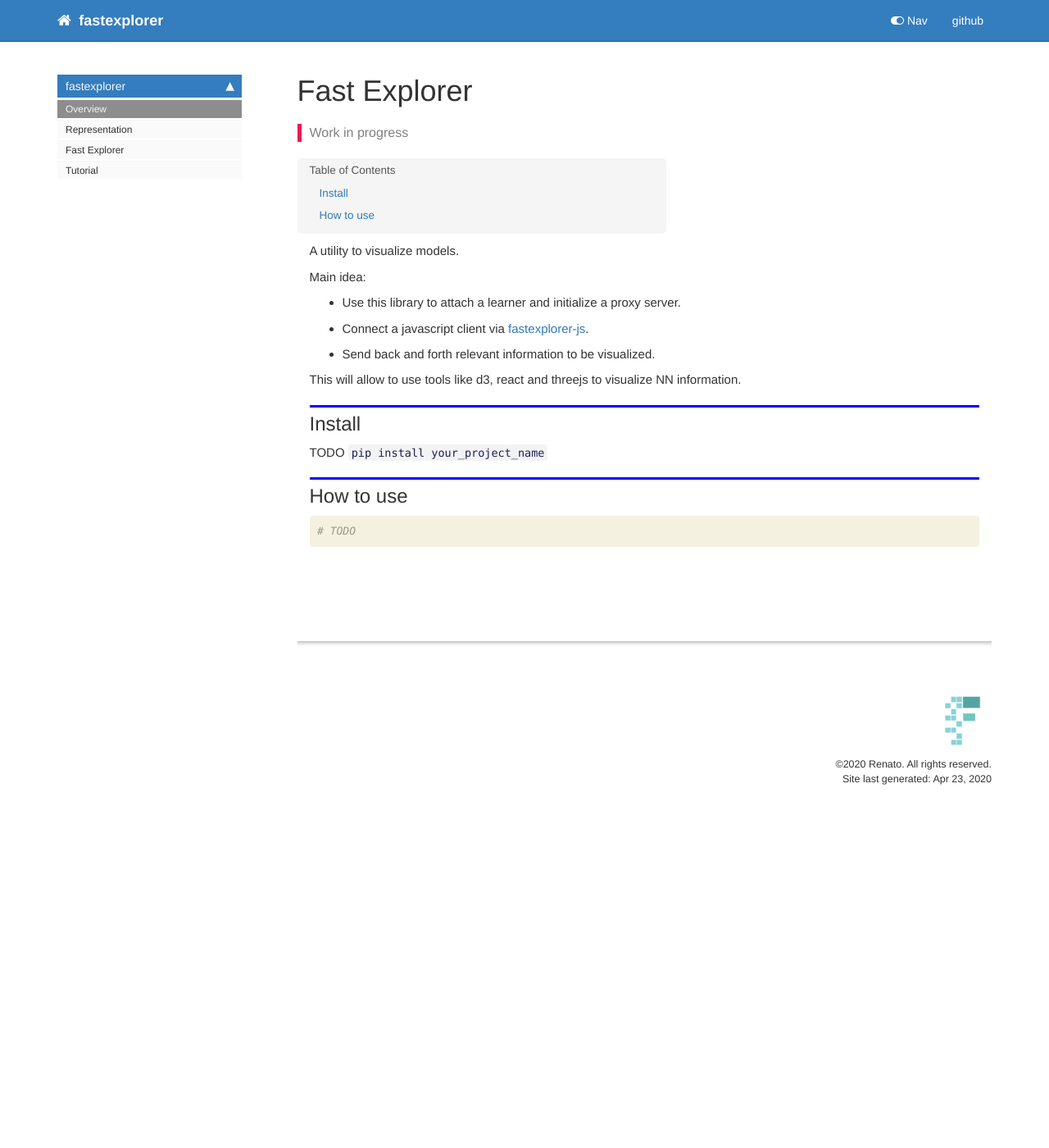
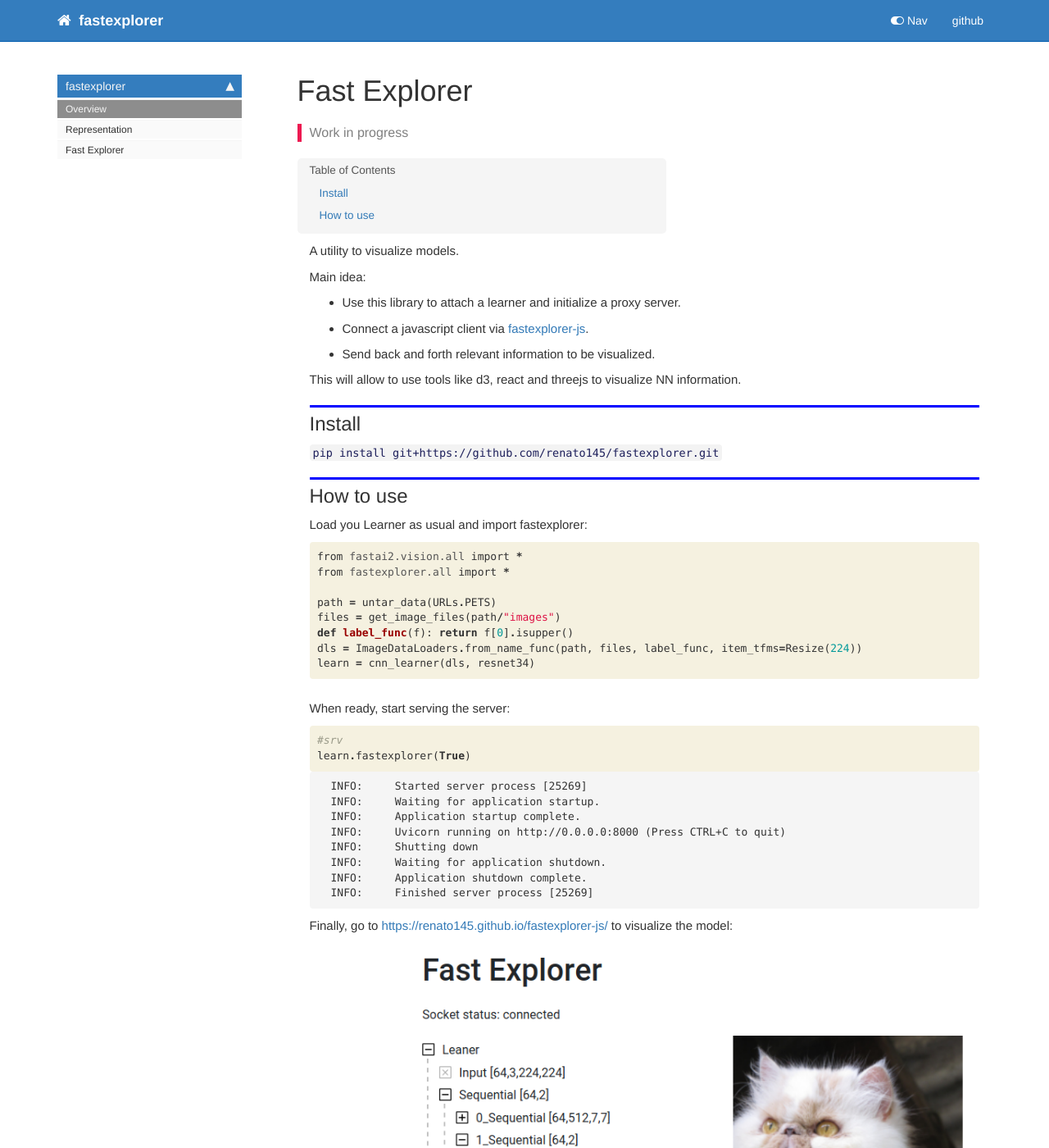
Before and after one commit to renato145/fastexplorer, a Jekyll site: the page built from docs/index.html, in a window 1280 px wide and 1400 px high. Shown: the whole window at 82% size. Built offline with Jekyll 4.4.1, drawn with Linux system fonts in a browser that asks for light colours; nearby versions of some CDN libraries; comment, search, counter and statistics services are not loaded.

Commit message:
documentation indes

```diff
--- a/docs/_data/sidebars/home_sidebar.yml
+++ b/docs/_data/sidebars/home_sidebar.yml
@@ -15,9 +15,6 @@ entries:
     - output: web,pdf
       title: Fast Explorer
       url: /explorer
-    - output: web,pdf
-      title: Tutorial
-      url: /tutorial
     output: web
     title: fastexplorer
   output: web
--- a/docs/index.html
+++ b/docs/index.html
@@ -49,7 +49,7 @@ description: "Work in progress"
 </div>
 <div class="cell border-box-sizing text_cell rendered"><div class="inner_cell">
 <div class="text_cell_render border-box-sizing rendered_html">
-<p>TODO <code>pip install your_project_name</code></p>
+<p><code>pip install git+https://github.com/renato145/fastexplorer.git</code></p>
 
 </div>
 </div>
@@ -60,6 +60,13 @@ description: "Work in progress"
 </div>
 </div>
 </div>
+<div class="cell border-box-sizing text_cell rendered"><div class="inner_cell">
+<div class="text_cell_render border-box-sizing rendered_html">
+<p>Load you Learner as usual and import fastexplorer:</p>
+
+</div>
+</div>
+</div>
     {% raw %}
 
 <div class="cell border-box-sizing code_cell rendered">
@@ -67,7 +74,14 @@ description: "Work in progress"
 
 <div class="inner_cell">
     <div class="input_area">
-<div class=" highlight hl-ipython3"><pre><span></span><span class="c1"># TODO</span>
+<div class=" highlight hl-ipython3"><pre><span></span><span class="kn">from</span> <span class="nn">fastai2.vision.all</span> <span class="kn">import</span> <span class="o">*</span>
+<span class="kn">from</span> <span class="nn">fastexplorer.all</span> <span class="kn">import</span> <span class="o">*</span>
+
+<span class="n">path</span> <span class="o">=</span> <span class="n">untar_data</span><span class="p">(</span><span class="n">URLs</span><span class="o">.</span><span class="n">PETS</span><span class="p">)</span>
+<span class="n">files</span> <span class="o">=</span> <span class="n">get_image_files</span><span class="p">(</span><span class="n">path</span><span class="o">/</span><span class="s2">&quot;images&quot;</span><span class="p">)</span>
+<span class="k">def</span> <span class="nf">label_func</span><span class="p">(</span><span class="n">f</span><span class="p">):</span> <span class="k">return</span> <span class="n">f</span><span class="p">[</span><span class="mi">0</span><span class="p">]</span><span class="o">.</span><span class="n">isupper</span><span class="p">()</span>
+<span class="n">dls</span> <span class="o">=</span> <span class="n">ImageDataLoaders</span><span class="o">.</span><span class="n">from_name_func</span><span class="p">(</span><span class="n">path</span><span class="p">,</span> <span class="n">files</span><span class="p">,</span> <span class="n">label_func</span><span class="p">,</span> <span class="n">item_tfms</span><span class="o">=</span><span class="n">Resize</span><span class="p">(</span><span class="mi">224</span><span class="p">))</span>
+<span class="n">learn</span> <span class="o">=</span> <span class="n">cnn_learner</span><span class="p">(</span><span class="n">dls</span><span class="p">,</span> <span class="n">resnet34</span><span class="p">)</span>
 </pre></div>
 
     </div>
@@ -77,4 +91,58 @@ description: "Work in progress"
 </div>
     {% endraw %}
 
+<div class="cell border-box-sizing text_cell rendered"><div class="inner_cell">
+<div class="text_cell_render border-box-sizing rendered_html">
+<p>When ready, start serving the server:</p>
+
 </div>
+</div>
+</div>
+    {% raw %}
+
+<div class="cell border-box-sizing code_cell rendered">
+<div class="input">
+
+<div class="inner_cell">
+    <div class="input_area">
+<div class=" highlight hl-ipython3"><pre><span></span><span class="c1">#srv</span>
+<span class="n">learn</span><span class="o">.</span><span class="n">fastexplorer</span><span class="p">(</span><span class="kc">True</span><span class="p">)</span>
+</pre></div>
+
+    </div>
+</div>
+</div>
+
+<div class="output_wrapper">
+<div class="output">
+
+<div class="output_area">
+
+<div class="output_subarea output_stream output_stderr output_text">
+<pre>INFO:     Started server process [25269]
+INFO:     Waiting for application startup.
+INFO:     Application startup complete.
+INFO:     Uvicorn running on http://0.0.0.0:8000 (Press CTRL+C to quit)
+INFO:     Shutting down
+INFO:     Waiting for application shutdown.
+INFO:     Application shutdown complete.
+INFO:     Finished server process [25269]
+</pre>
+</div>
+</div>
+
+</div>
+</div>
+
+</div>
+    {% endraw %}
+
+<div class="cell border-box-sizing text_cell rendered"><div class="inner_cell">
+<div class="text_cell_render border-box-sizing rendered_html">
+<p>Finally, go to <a href="">https://renato145.github.io/fastexplorer-js/</a> to visualize the model:
+<img src="/fastexplorer/images/js_preview.png" alt=""></p>
+
+</div>
+</div>
+</div>
+</div>
--- a/docs/sidebar.json
+++ b/docs/sidebar.json
@@ -2,7 +2,6 @@
   "fastexplorer": {
     "Overview": "/",
     "Representation": "/representation",
-    "Fast Explorer": "/explorer",
-    "Tutorial": "/tutorial"
+    "Fast Explorer": "/explorer"
   }
 }
```
Also changed, not shown: docs/explorer.html (+6 -6 lines), fastexplorer/explorer.py (+6 -2 lines), README.md, docs/images/js_preview.png (added), nbs/images/js_preview.png (added), 3 other files.
